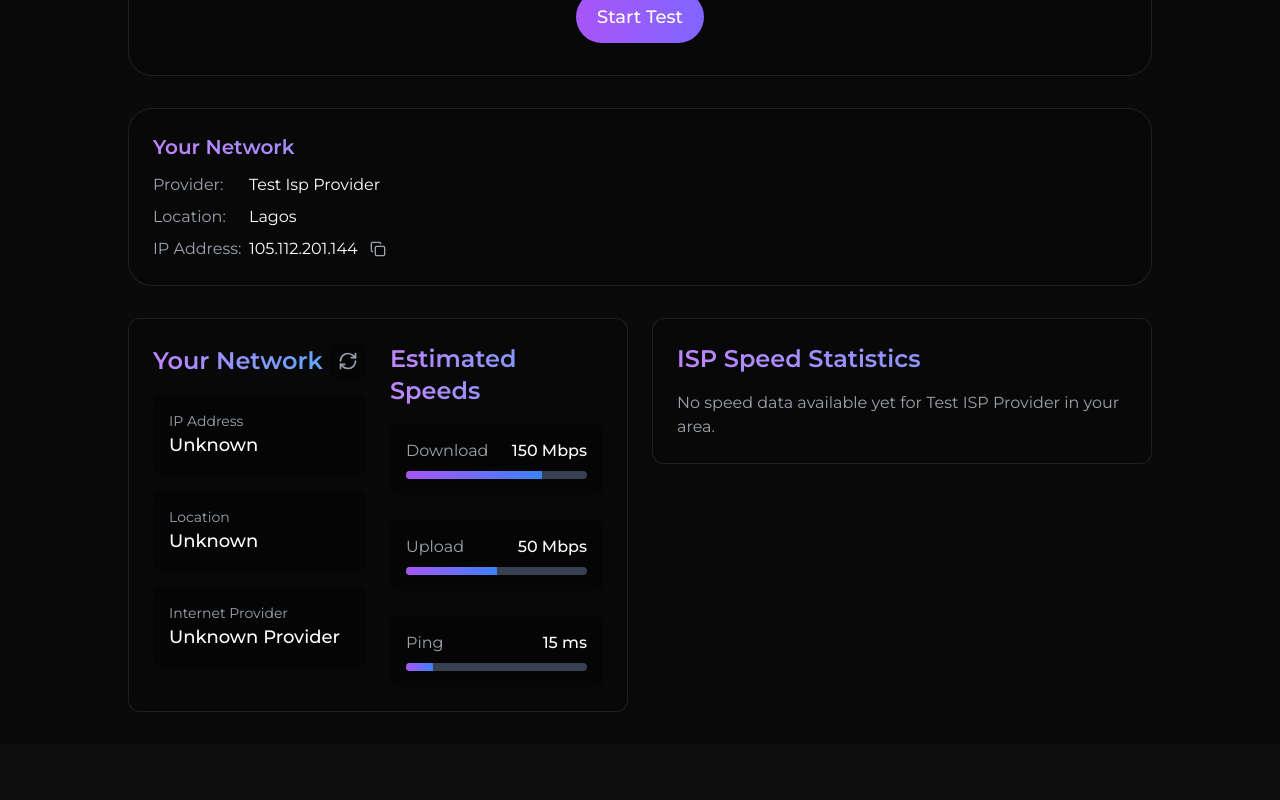
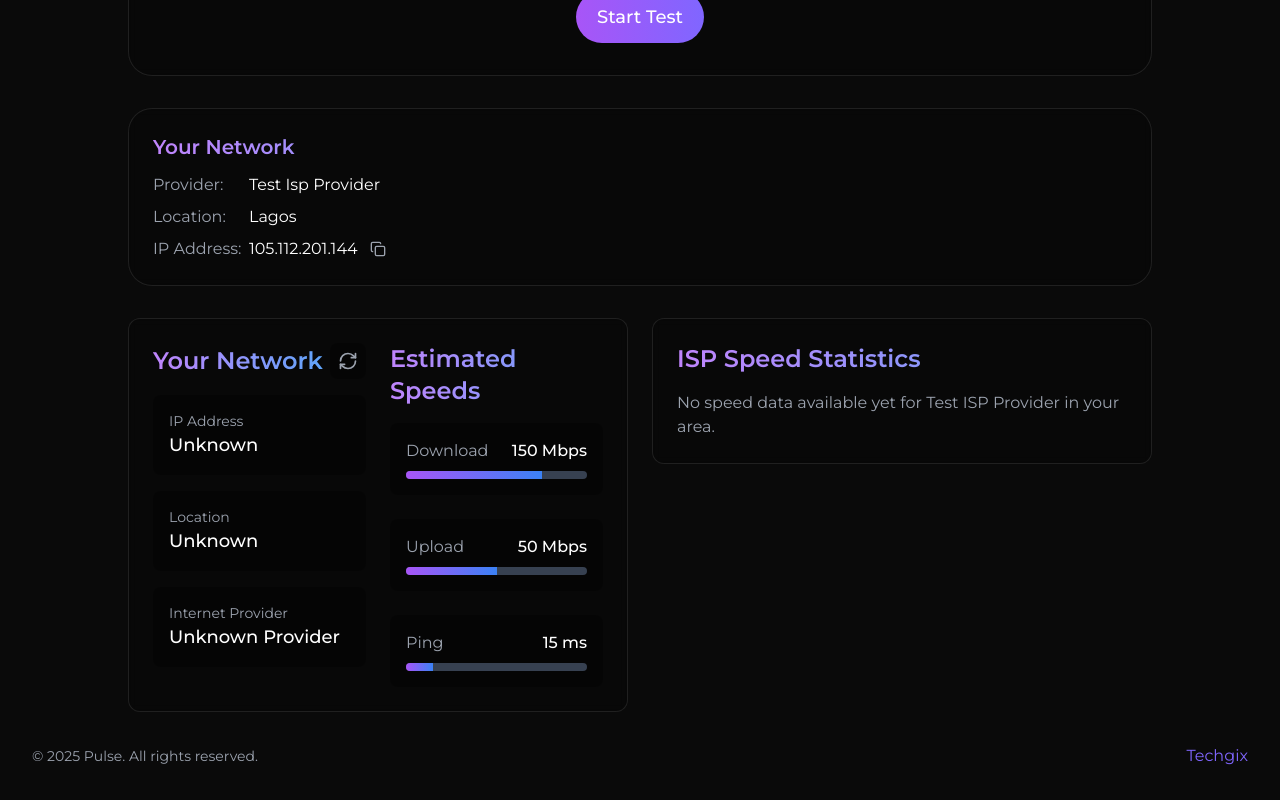
Before and after one commit to Victorola-coder/slow, a Next.js app: page / in a window 1280 px wide. Shown: the part 266-1066 px from the top of the page. Before the commit the page ends 1010 px from the top, so only its background shows below. Built offline with nearby package versions, Linux system fonts and the light colour scheme; no server answers.

Commit message:
chore: refeactored codes structures, espeicially types

```diff
--- a/app/components/NetworkInfo.tsx
+++ b/app/components/NetworkInfo.tsx
@@ -5,22 +5,6 @@ import { RefreshCw } from "lucide-react";
 import { useState, useEffect } from "react";
 import { API_ENDPOINTS } from "../constants";
 import { getNetworkInfo } from "../lib/networkInfo";
-
-interface NetworkInfoData {
-  ip: string;
-  location: {
-    country: string;
-    region: string;
-    city: string;
-  };
-  provider: string;
-  regionalSpeeds?: {
-    averageDownload: number;
-    averageUpload: number;
-    averagePing: number;
-  };
-  timezone?: string;
-}
 
 export default function NetworkInfo() {
   const [networkInfo, setNetworkInfo] = useState<NetworkInfoData | null>(null);
@@ -31,7 +15,7 @@ export default function NetworkInfo() {
     setRefreshing(true);
     try {
       const info = await getNetworkInfo();
-      setNetworkInfo(info);
+      setNetworkInfo(info as NetworkInfoData);
     } catch (error) {
       console.error("Failed to fetch network info:", error);
       try {
@@ -149,10 +133,11 @@ export default function NetworkInfo() {
               <motion.div
                 initial={{ width: 0 }}
                 animate={{
-                  width: `${((networkInfo?.regionalSpeeds?.averageDownload || 0) /
-                    200) *
+                  width: `${
+                    ((networkInfo?.regionalSpeeds?.averageDownload || 0) /
+                      200) *
                     100
-                    }%`,
+                  }%`,
                 }}
                 className="h-full bg-gradient-to-r from-purple-500 to-blue-500"
               />
@@ -169,9 +154,10 @@ export default function NetworkInfo() {
               <motion.div
                 initial={{ width: 0 }}
                 animate={{
-                  width: `${((networkInfo?.regionalSpeeds?.averageUpload || 0) / 100) *
+                  width: `${
+                    ((networkInfo?.regionalSpeeds?.averageUpload || 0) / 100) *
                     100
-                    }%`,
+                  }%`,
                 }}
                 className="h-full bg-gradient-to-r from-purple-500 to-blue-500"
               />
@@ -188,9 +174,10 @@ export default function NetworkInfo() {
               <motion.div
                 initial={{ width: 0 }}
                 animate={{
-                  width: `${((networkInfo?.regionalSpeeds?.averagePing || 0) / 100) *
+                  width: `${
+                    ((networkInfo?.regionalSpeeds?.averagePing || 0) / 100) *
                     100
-                    }%`,
+                  }%`,
                 }}
                 className="h-full bg-gradient-to-r from-purple-500 to-blue-500"
               />
--- a/app/layout.tsx
+++ b/app/layout.tsx
@@ -1,5 +1,4 @@
 import "./global.css";
-import { Toaster } from "sonner";
 import localFont from "next/font/local";
 import { AOS } from "./components/global";
 import { Montserrat } from "next/font/google";
@@ -32,10 +31,17 @@ export const metadata: Metadata = {
     icon: "/icon.png",
   },
   title: "SpeedPulse - Internet Speed Test",
-  description: "Test your internet speed, check your IP, and compare regional network performance with SpeedPulse.",
+  description:
+    "Test your internet speed, check your IP, and compare regional network performance with SpeedPulse.",
   applicationName: "SpeedPulse",
   authors: [{ name: "SpeedPulse", url: "https://speedpulse.dev" }],
-  keywords: ["Speed Test", "Internet Speed", "Network Test", "IP Check", "Network Statistics"],
+  keywords: [
+    "Speed Test",
+    "Internet Speed",
+    "Network Test",
+    "IP Check",
+    "Network Statistics",
+  ],
   creator: "SpeedPulse",
   publisher: "SpeedPulse",
   generator: "Next.js",
@@ -91,7 +97,6 @@ export default function RootLayout({
       <body
         className={`${geistSans.variable} ${montserrat.className} ${geistMono.variable} antialiased`}
       >
-        <Toaster richColors />
         <AOS />
         {children}
       </body>
--- a/app/page.tsx
+++ b/app/page.tsx
@@ -25,6 +25,18 @@ export default function Home() {
           </div>
         </div>
       </div>
+      <footer className="text-center text-gray-400 text-sm mt-8 flex flex-row justify-between items-center">
+        <p>&copy; {new Date().getFullYear()} Pulse. All rights reserved.</p>
+        <p className="text-primary text-base">
+          <a
+            href="https://techgix.xyz"
+            target="_blank"
+            rel="noopener noreferrer"
+          >
+            Techgix
+          </a>
+        </p>
+      </footer>
     </main>
   );
 }
--- a/app/types/speed.ts
+++ /dev/null
@@ -1,21 +0,0 @@
-export interface SpeedTestResult {
-  downloadSpeed: number | null;
-  uploadSpeed: number | null;
-  ping: number | null;
-  timestamp: Date;
-}
-
-export interface NetworkInfoData {
-  ip: string;
-  location: {
-    country: string;
-    region: string;
-    city: string;
-  };
-  isp: string;
-  regionalSpeeds: {
-    averageDownload: number;
-    averageUpload: number;
-    averagePing: number;
-  };
-}
```
Also changed, not shown: app/components/DynamicISPStats.tsx (+6 -6 lines), app/components/ISPSpeedStats.tsx (+15 -17 lines), app/components/SpeedTest.tsx (+74 -61 lines), types.d.ts (+65 -0 lines).
